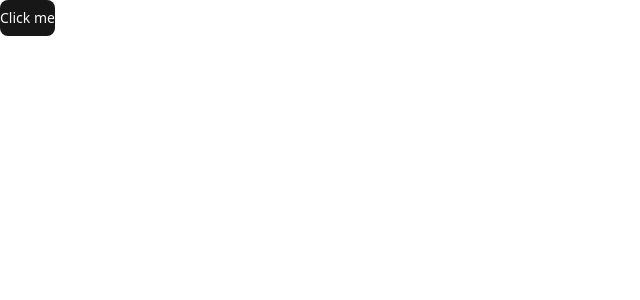
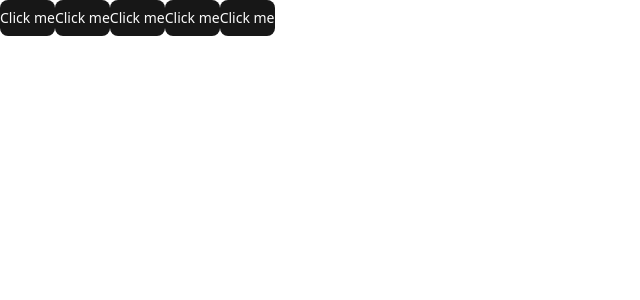
Before and after one commit to yashmore007/project-learning-tracker, a Next.js app: page / in a window 1280 px wide. Shown: the top 300 px of the page, without its empty margins (0-640 px from the left). Built offline with nearby package versions, Linux system fonts and the light colour scheme.

Commit message:
testing sync between vercel and github

```diff
--- a/src/app/page.tsx
+++ b/src/app/page.tsx
@@ -4,6 +4,10 @@ export default function Home() {
   return (
     <div>
       <Button>Click me</Button>
+      <Button>Click me</Button>
+      <Button>Click me</Button>
+      <Button>Click me</Button>
+      <Button>Click me</Button>
     </div>
   );
 }
```
